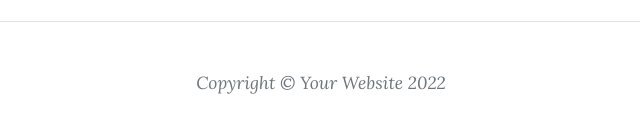
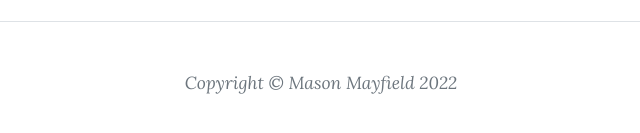
Before and after one commit to masontmayfield/IS201, a plain HTML site: page skills.html in a window 1280 px wide. Shown: the part 1007-1140 px from the top of the page, 319-959 px from the left. Drawn offline with nearby package versions, Linux system fonts and the light colour scheme.

Commit message:
Update skills.html

```diff
--- a/skills.html
+++ b/skills.html
@@ -72,7 +72,7 @@
                 <div class="row gx-4 gx-lg-5 justify-content-center">
                     <div class="col-md-10 col-lg-8 col-xl-7">
 
-                        <div class="small text-center text-muted fst-italic">Copyright &copy; Your Website 2022</div>
+                        <div class="small text-center text-muted fst-italic">Copyright &copy; Mason Mayfield 2022</div>
                     </div>
                 </div>
             </div>
```
